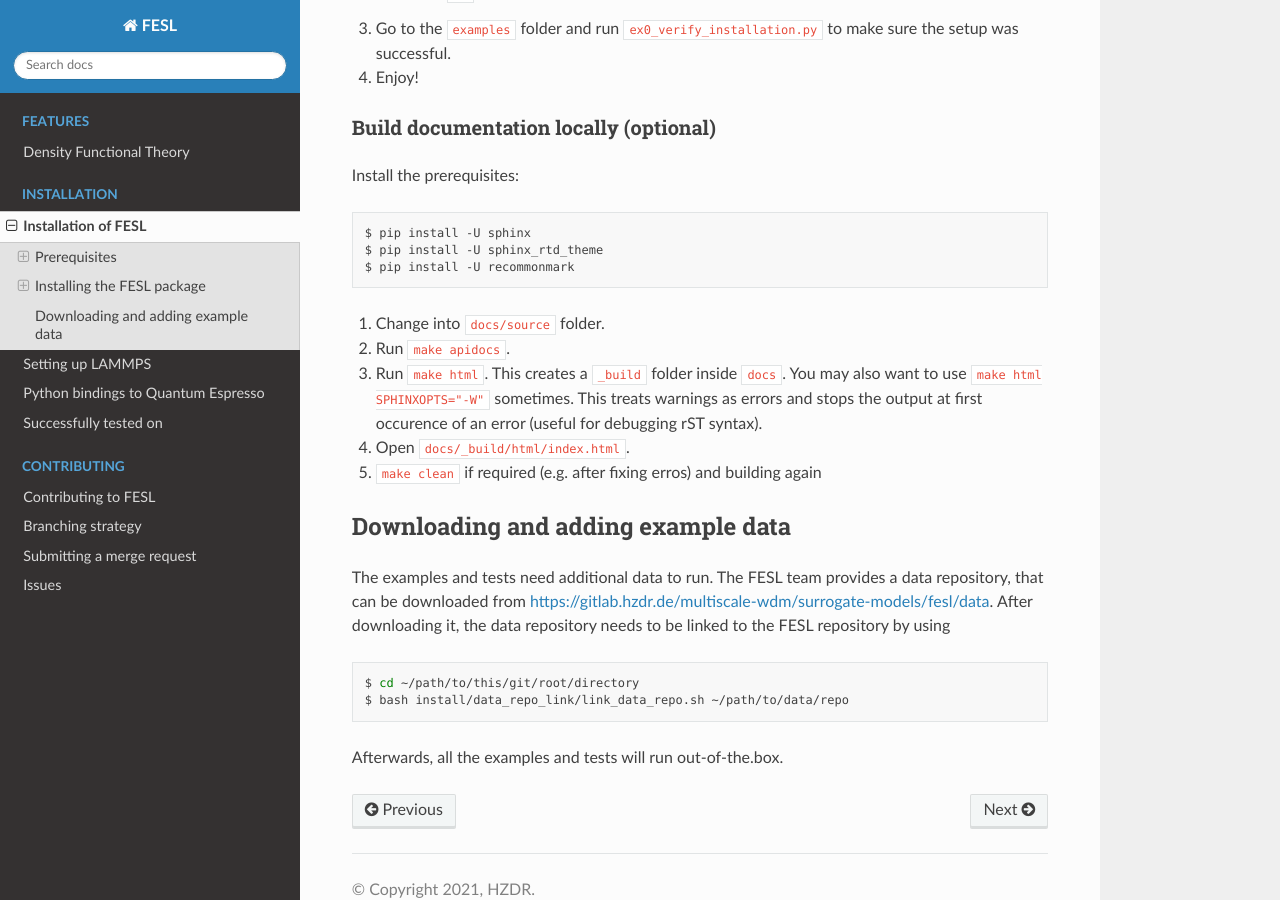
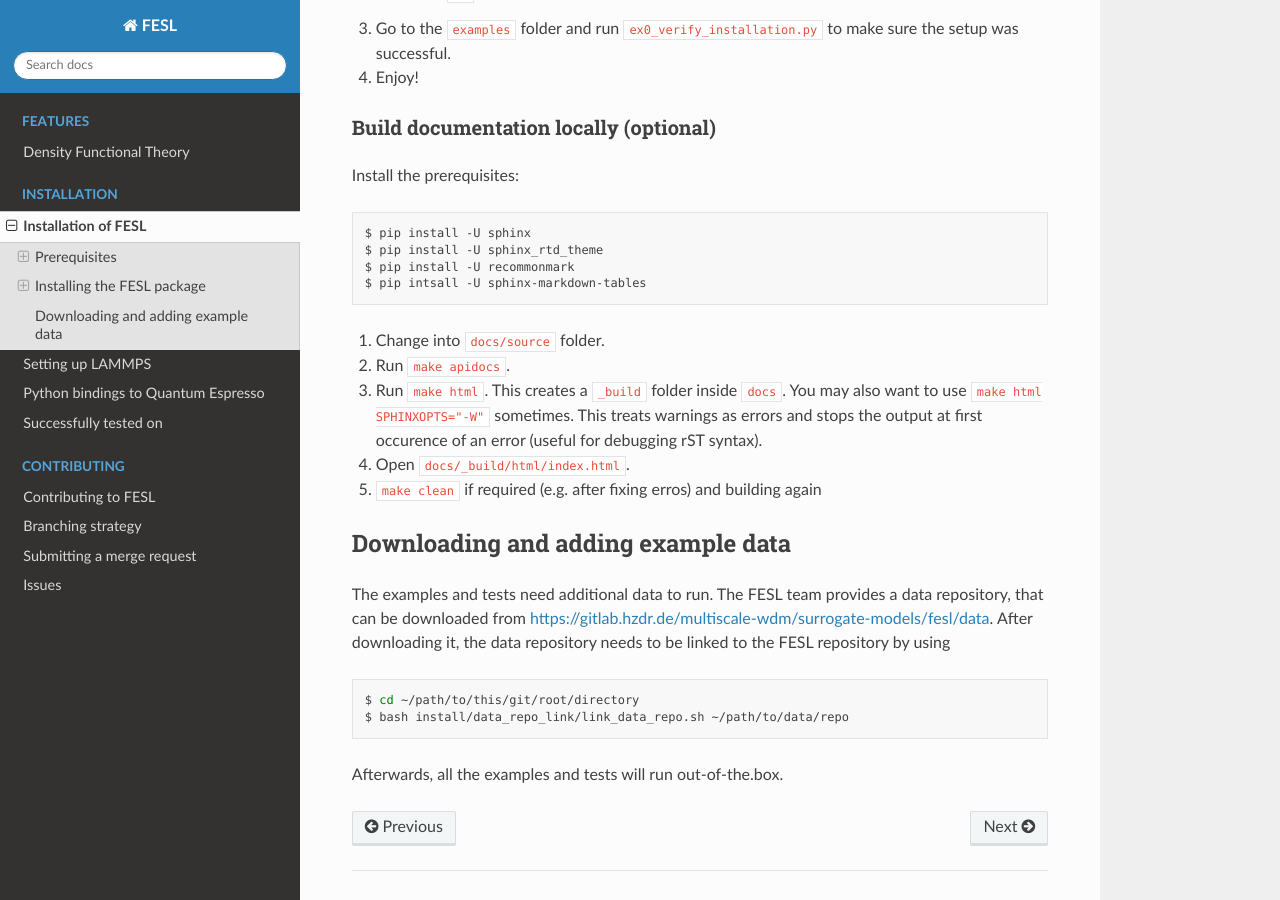
Before and after one commit to mala-project/mala, a Sphinx documentation site: the page built from docs/source/install/README.md, in a window 1280 px wide and 900 px high, scrolled down 2972 px. Built offline with Sphinx 7.4.7 and the Read the Docs theme 2.0.0, drawn with Linux system fonts in a browser that asks for light colours; pages that are not in the unit, such as notebooks, are missing from menus.

Commit message:
Add sphinx-markdown-tables to docs prerequisites

````diff
--- a/docs/source/install/README.md
+++ b/docs/source/install/README.md
@@ -138,6 +138,7 @@
 $ pip install -U sphinx
 $ pip install -U sphinx_rtd_theme
 $ pip install -U recommonmark
+$ pip intsall -U sphinx-markdown-tables
 ```
 
 1. Change into `docs/source` folder.
````
